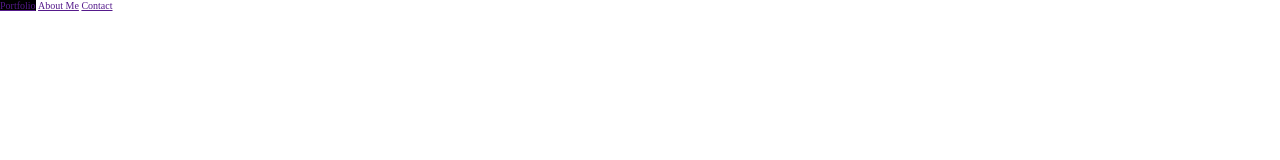
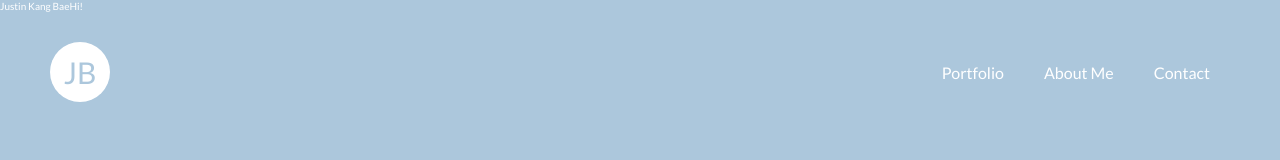
Before and after one commit to justinkangbae/Personal-Website, a website: page index.html in a window 1280 px wide. Drawn offline with nearby package versions, Linux system fonts and the light colour scheme.

Commit message:
added navigation and started intro

```diff
--- a/index.html
+++ b/index.html
@@ -15,15 +15,29 @@
 
 <body>
 
-	<header>
+	<div class="nav">
 
+		<div class="nav__logo">
+			<div class="nav__logo--letters">JB</div>
+		</div>
+
+		<ul class="nav__links">
+			<li><a href="#" class="nav__links--element">Portfolio</a></li>
+			<li><a href="#" class="nav__links--element">About Me</a></li>
+			<li><a href="#" class="nav__links--element">Contact</a></li>
+		</ul>
+	</div>
+
+	<header class="header">
+		<div class="header__name">Justin Kang Bae</div>
+
+		<div class="header__summary">Hi! </div>
 	</header>
 
-	<ul class="nav">
-		<li class="nav__element"><a href="">Portfolio</a></li>
-		<li class="nav__element"><a href="">About Me</a></li>
-		<li class="nav__element"><a href="">Contact</a></li>
-	</ul>
+
+
+
+
 
 	<script src="site.js"></script>
 	<script src="https://unpkg.com/aos@2.3.1/dist/aos.js"></script>
--- a/sass/site.scss
+++ b/sass/site.scss
@@ -1,3 +1,9 @@
+//VARIABLES
+$color-pastel-blue: #acc7dc;
+$color-pastel-gray: #d6dde3;
+$color-white: #fff;
+
+//SETUP
 * {
 	margin: 0;
 	padding: 0;
@@ -5,19 +11,67 @@
 
 html {
 	font-size: 62.5%;
-	box-sizing: border-box;
+    box-sizing: border-box;
+}
+
+body {
+    font-family: "Lato";
+    font-weight: 400;
+    position: relative;
+    color: $color-white;
+}
+
+.header {
+    width: 100vw;
+    height: 100vh;
+    background-color: $color-pastel-blue;
+    display: flex;
 }
 
 .nav {
+    display: flex; //to make arranging elements within container easy to arrange
+    position: fixed; //navigation bar should be accessible at all times
+    justify-content: space-between;
+    align-items: center; //aligns links on vertical axis
+    width: 100vw;
+    height: 18vh;
 
-    list-style: none;
+    &__logo {
+        display: flex;
+        align-items: center;     //centers JB letters on vertical axis
+        justify-content: center; //centers JB letters on horizontal axis
+        border-radius: 50%; //so its a circle
+        background-color: $color-white;
+        width: 6rem;
+        height: 6rem;
+        margin-left: 5rem;
+        transition: transform 0.1s;
 
-    &__element {
-        display: inline-block;
-        text-decoration: none;
+        &:hover {
+            transform: scale(1.05);
+        }
+
+        &--letters {
+            color: $color-pastel-blue;
+            font-size: 3rem;
+        }
     }
 
-    &__element:hover {
-        background-color: black;
+    &__links {
+        list-style: none;
+        font-size: 1.6rem;
+        display: flex;
+        margin-right: 5rem;
+
+        &--element {
+            text-decoration: none;
+            padding: 2rem;
+            color: $color-white;
+            transition: border-bottom 0.2s;
+
+            &:hover {
+                border-bottom: solid 0.3rem $color-white;
+            }
+        }
     }
 }
```
Also changed, not shown: css/site.css.
